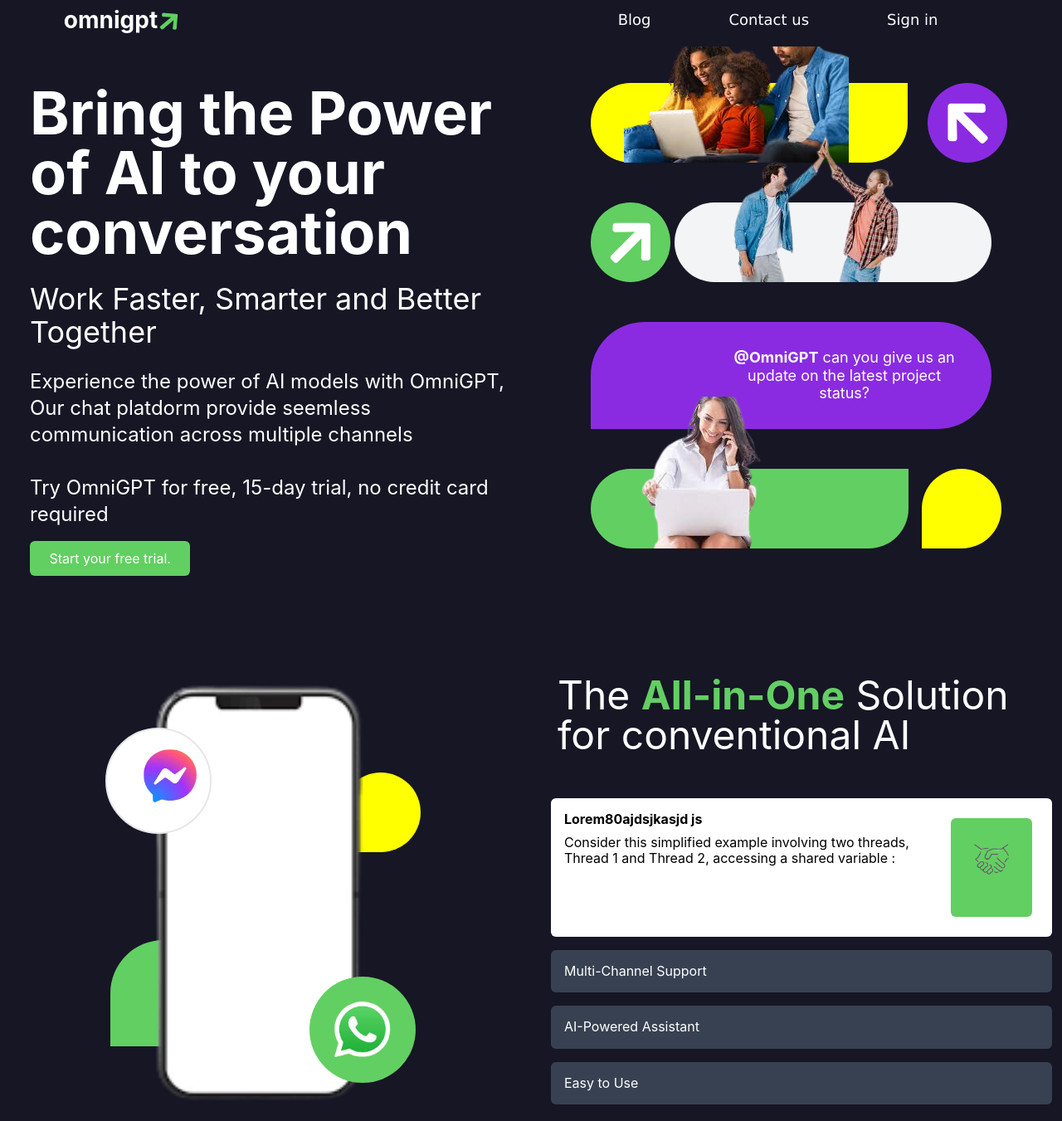
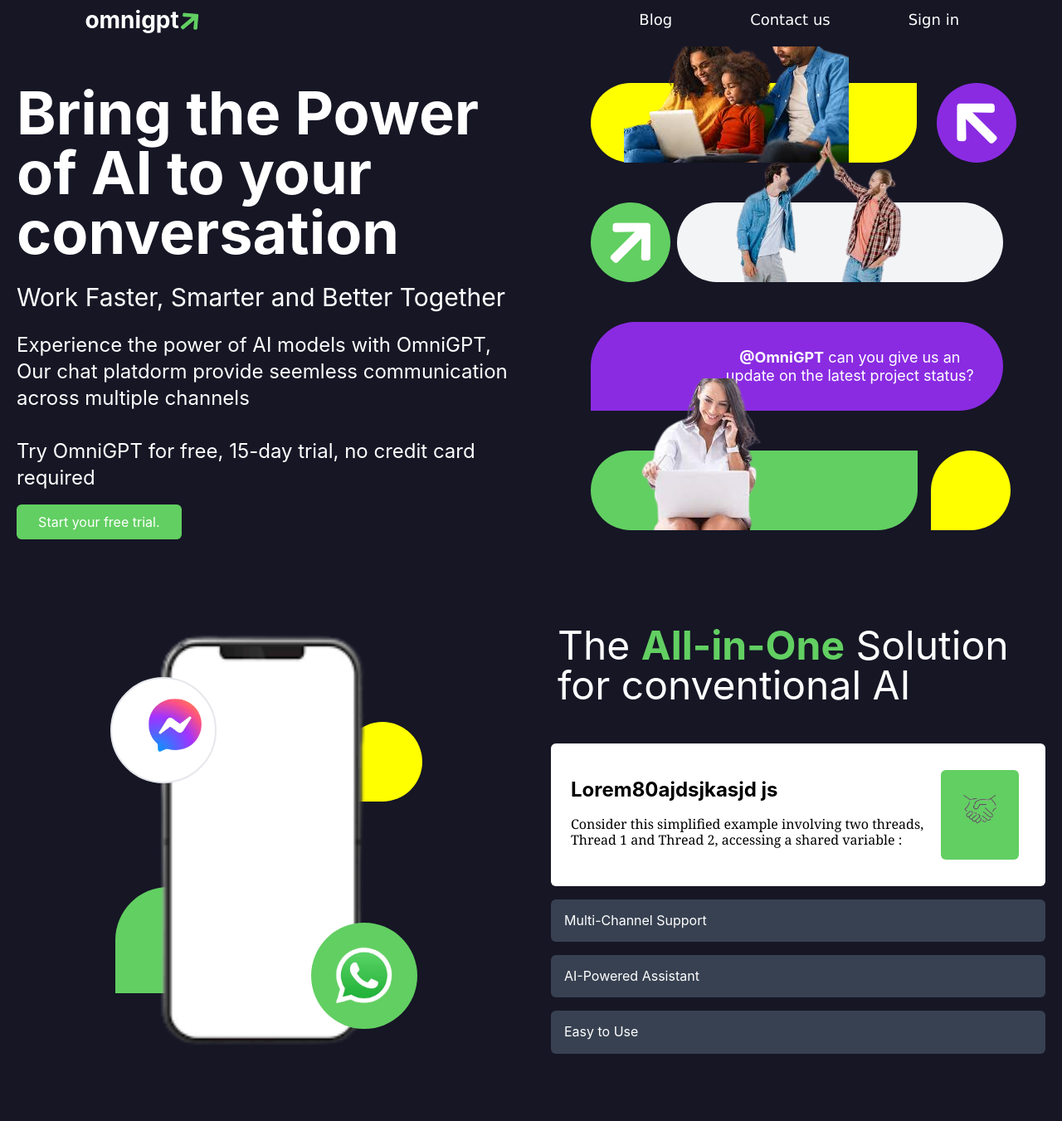
Before and after one commit to Peteru2/figma, a React (Create React App) app: page / in a window 1280 px wide. Shown: the whole page at 83% size. After the commit the page ends 1292 px from the top, so only its background shows below. Built offline with nearby package versions, Linux system fonts and the light colour scheme.

Commit message:
container and nav

```diff
--- a/src/Components/navbar.css
+++ b/src/Components/navbar.css
@@ -20,7 +20,7 @@
 .nav-logo{
     color:white;
     padding: 8px 0px;
-    margin-left: 6%;
+    margin-left: 8%;
     margin-right: 42%;
     font-size: 28px;
     position: relative;
--- a/src/routes/Dashboard.js
+++ b/src/routes/Dashboard.js
@@ -21,11 +21,11 @@
     <Navbar />
     <section className = " container">
 
-            <section className= " grid  w-6/6   grid-cols-1 md:grid-cols-2 gap-12 mt-3 md:mt-12 p-4 pt-4">
+            <section className= " grid  w-6/6   grid-cols-1 md:grid-cols-2 gap-12 mt-3 md:mt-12 p-2 md:p-8 pt-4">
                     <div className=" text-white  mb-5">
-                       <h1 className=" text-5xl md:text-7xl md:font-bold">Bring the Power of AI to your conversation</h1>
+                       <h1 className=" text-4xl md:text-7xl md:font-bold">Bring the Power of AI to your conversation</h1>
 
-                        <h3 className="md:text-4xl text-3xl mt-4">Work Faster, Smarter and Better Together</h3>
+                        <h3 className="md:text-3xl text-3xl mt-4">Work Faster, Smarter and Better Together</h3>
                         <h5 className="md:text-2xl  mt-4">Experience the power of AI models with OmniGPT, Our chat platdorm provide seemless communication across multiple channels</h5>
 
                         <h3 className="text-2xl mt-8">Try OmniGPT for free, 15-day trial, no credit card required</h3>
@@ -84,7 +84,7 @@
 
                     </div>
             </section>
-            <section className="grid grid-cols-1 md:grid-cols-2 gap-12 mt-3 md:mt-12  pt-4">
+            <section className="grid grid-cols-1 md:grid-cols-2 gap-12 mt-3 md:mt-12  p-2 md:p-8 pt-4">
                 <div className="text-center relate">
                     <img src={phone} alt= "dfam" className = " w-full h-full " />
 
@@ -109,9 +109,9 @@
                 </div>
                 <div className="grid">
                     <h5 className = "text-5xl m-2">The <b className = "text-gre ">All-in-One</b> Solution for conventional AI</h5>
-                    <div className = "bg-white mt-4 rounded p-3 grid  grid-cols-1 justify-center md:grid-cols-5 text-black">
-                        <div className = "col-span-4"><h2 className ="mb-2"><b>Lorem80ajdsjkasjd js</b></h2>
-                            <h3>Consider this simplified example involving two threads, Thread 1 and Thread 2, accessing a shared variable :</h3>
+                    <div className = "bg-white mt-4 rounded md:p-3 p-4 grid  grid-cols-1 justify-center md:grid-cols-5 text-black">
+                        <div className = "col-span-4"><h2 className ="my-3 text-2xl"><b>Lorem80ajdsjkasjd js</b></h2>
+                            <h3 className = "font-serif">Consider this simplified example involving two threads, Thread 1 and Thread 2, accessing a shared variable :</h3>
 
                         </div>
                         <div className = "hidden md:grid green m-2 p-2 rounded"><img src={handshake}  className =" text-white w-24"alt= "dfam"></img></div>
```
